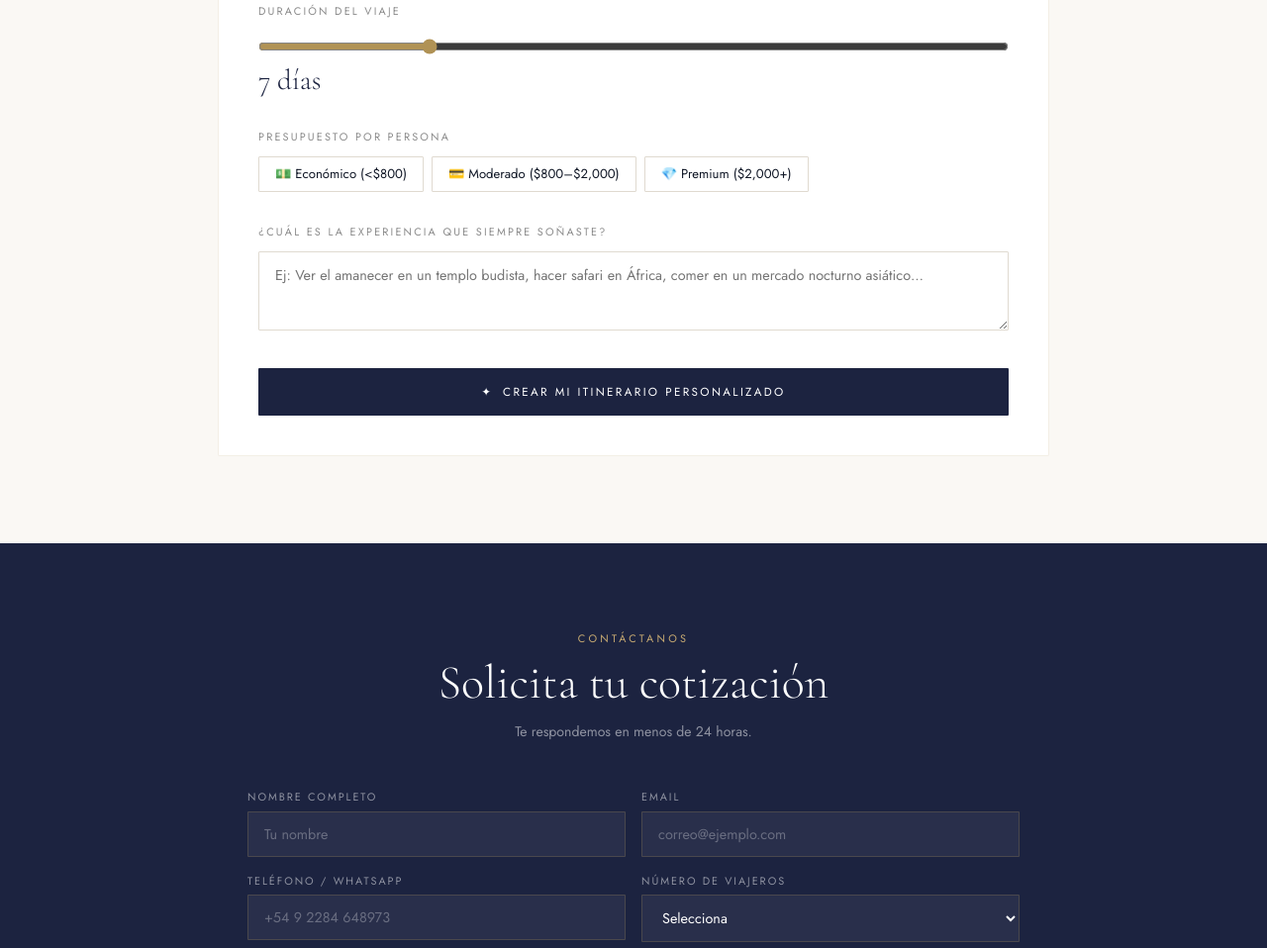
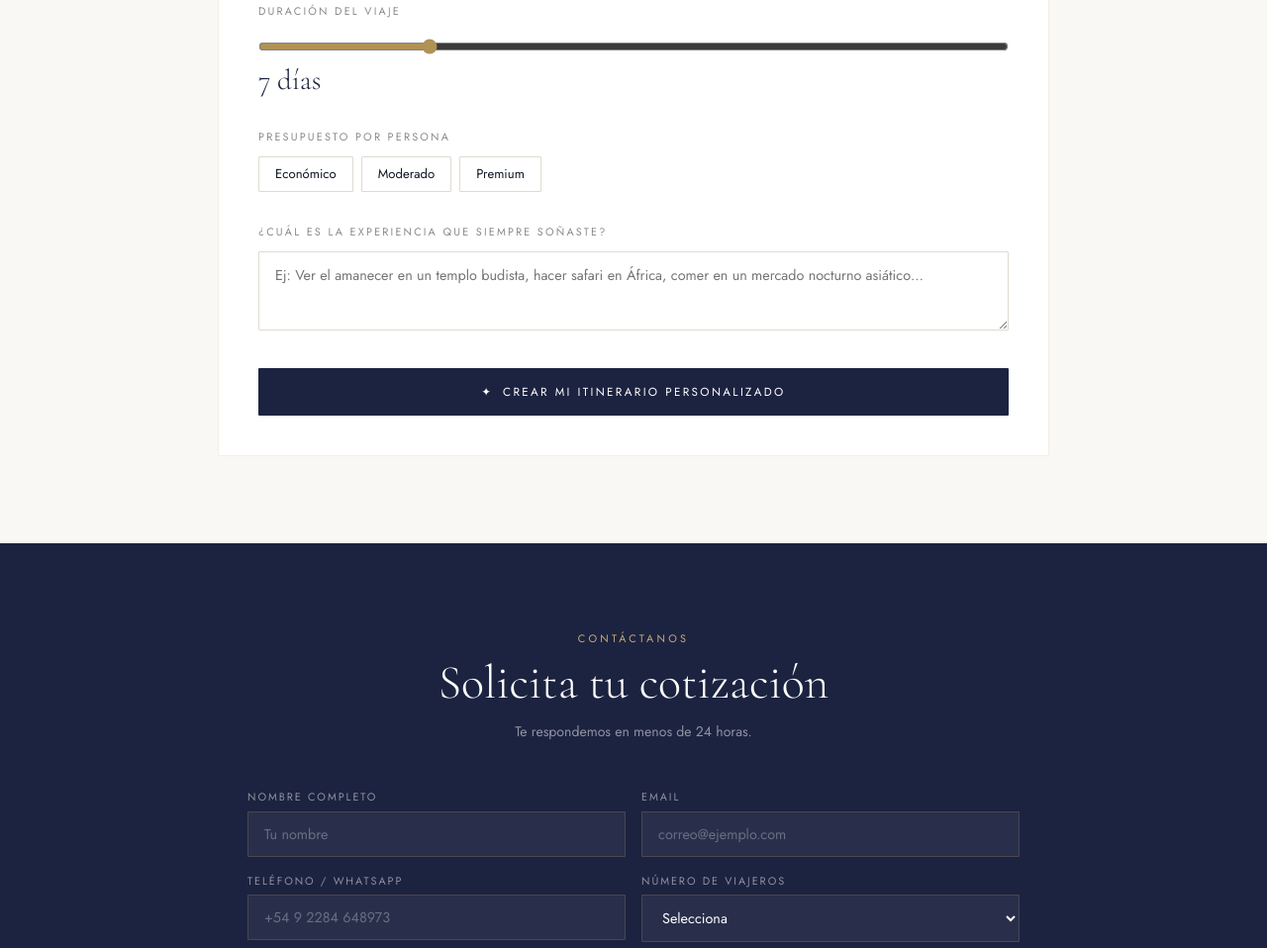
Before and after one commit to santtir/ViajarATuManera, a website: page public/index.html in a window 1280 px wide. Shown: the part 2693-3651 px from the top of the page at 99% size. Drawn offline with nearby package versions, Linux system fonts and the light colour scheme; no server answers.

Commit message:
remuevo icono de la seccion presupuesto form con IA

```diff
--- a/public/index.html
+++ b/public/index.html
@@ -94,9 +94,9 @@
       <div class="field">
         <label class="field-label">Presupuesto por persona</label>
         <div class="chip-row">
-          <button class="chip" onclick="pickOne(this,'pres')">💵 Económico (&lt;$800)</button>
-          <button class="chip" onclick="pickOne(this,'pres')">💳 Moderado ($800–$2,000)</button>
-          <button class="chip" onclick="pickOne(this,'pres')">💎 Premium ($2,000+)</button>
+          <button class="chip" onclick="pickOne(this,'pres')">Económico</button>
+          <button class="chip" onclick="pickOne(this,'pres')">Moderado</button>
+          <button class="chip" onclick="pickOne(this,'pres')">Premium</button>
         </div>
       </div>
       <div class="field">
```
